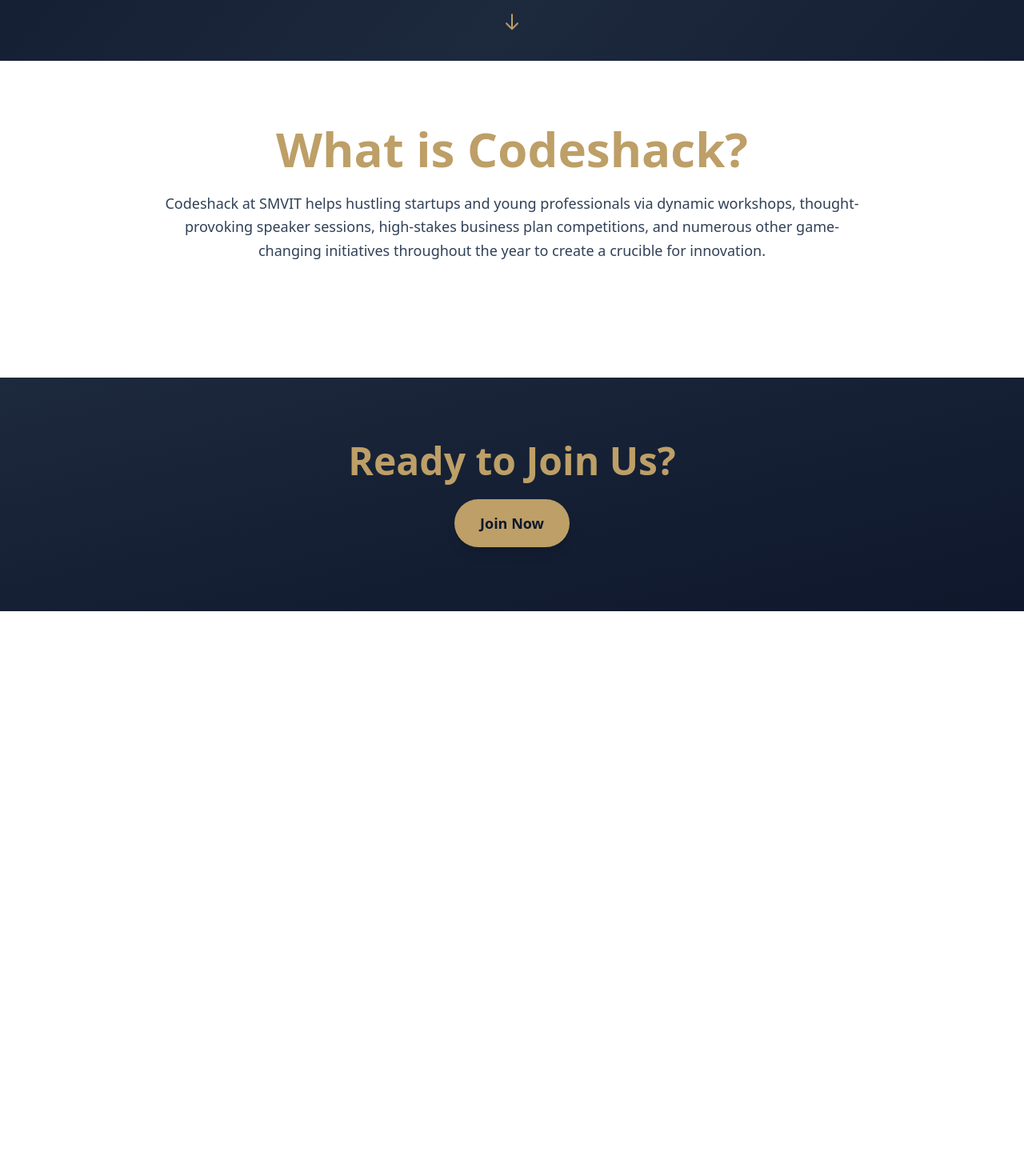
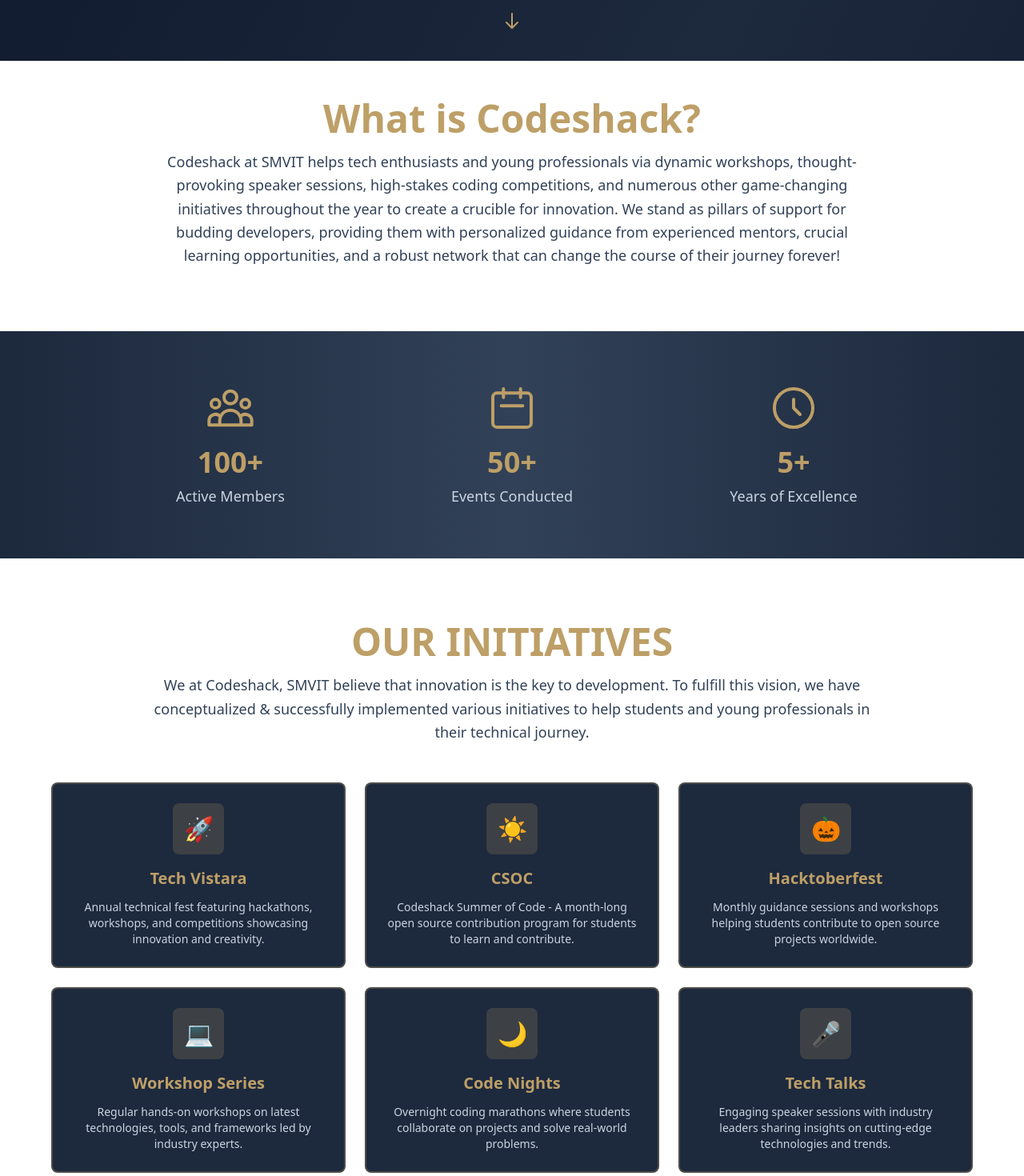
Before and after one commit to ayushkumar320/projectCharlie, a React (Vite) app: page / in a window 1280 px wide. Shown: the part 740-2210 px from the top of the page at 80% size. Before the commit the page ends 1504 px from the top, so only its background shows below. Built offline with nearby package versions, Linux system fonts and the light colour scheme.

Commit message:
added more pages

```diff
--- a/src/components/Home.jsx
+++ b/src/components/Home.jsx
@@ -248,19 +248,204 @@
         </div>
       </section>
 
-      <section id="about" className="relative py-20 bg-white text-slate-900">
+      <section id="about" className="relative py-12 bg-white text-slate-900">
         <div className="container mx-auto px-4 sm:px-6">
-          <div className="text-center mb-16">
-            <h2 className="text-4xl sm:text-5xl lg:text-6xl font-bold text-[#BD9f67] mb-6">
+          <div className="text-center mb-8">
+            <h2 className="text-4xl sm:text-5xl font-bold text-[#BD9f67] mb-4">
               What is Codeshack?
             </h2>
             <p className="text-base sm:text-lg max-w-4xl mx-auto leading-relaxed text-slate-700">
-              Codeshack at SMVIT helps hustling startups and young professionals
+              Codeshack at SMVIT helps tech enthusiasts and young professionals
               via dynamic workshops, thought-provoking speaker sessions,
-              high-stakes business plan competitions, and numerous other
-              game-changing initiatives throughout the year to create a crucible
-              for innovation.
+              high-stakes coding competitions, and numerous other game-changing
+              initiatives throughout the year to create a crucible for
+              innovation. We stand as pillars of support for budding developers,
+              providing them with personalized guidance from experienced
+              mentors, crucial learning opportunities, and a robust network that
+              can change the course of their journey forever!
             </p>
+          </div>
+        </div>
+      </section>
+
+      {/* Statistics Section */}
+      <section className="relative py-16 bg-gradient-to-r from-slate-800 via-slate-700 to-slate-800">
+        <div className="container mx-auto px-4 sm:px-6">
+          <div className="grid grid-cols-1 md:grid-cols-3 gap-8 max-w-5xl mx-auto">
+            <div className="text-center">
+              <div className="flex justify-center mb-4">
+                <svg
+                  className="w-16 h-16 text-[#BD9f67]"
+                  fill="none"
+                  stroke="currentColor"
+                  viewBox="0 0 24 24"
+                >
+                  <path
+                    strokeLinecap="round"
+                    strokeLinejoin="round"
+                    strokeWidth={1.5}
+                    d="M17 20h5v-2a3 3 0 00-5.356-1.857M17 20H7m10 0v-2c0-.656-.126-1.283-.356-1.857M7 20H2v-2a3 3 0 015.356-1.857M7 20v-2c0-.656.126-1.283.356-1.857m0 0a5.002 5.002 0 019.288 0M15 7a3 3 0 11-6 0 3 3 0 016 0zm6 3a2 2 0 11-4 0 2 2 0 014 0zM7 10a2 2 0 11-4 0 2 2 0 014 0z"
+                  />
+                </svg>
+              </div>
+              <div className="text-4xl font-bold text-[#BD9f67] mb-2">100+</div>
+              <div className="text-slate-300 text-lg">Active Members</div>
+            </div>
+
+            <div className="text-center">
+              <div className="flex justify-center mb-4">
+                <svg
+                  className="w-16 h-16 text-[#BD9f67]"
+                  fill="none"
+                  stroke="currentColor"
+                  viewBox="0 0 24 24"
+                >
+                  <path
+                    strokeLinecap="round"
+                    strokeLinejoin="round"
+                    strokeWidth={1.5}
+                    d="M8 7V3m8 4V3m-9 8h10M5 21h14a2 2 0 002-2V7a2 2 0 00-2-2H5a2 2 0 00-2 2v12a2 2 0 002 2z"
+                  />
+                </svg>
+              </div>
+              <div className="text-4xl font-bold text-[#BD9f67] mb-2">50+</div>
+              <div className="text-slate-300 text-lg">Events Conducted</div>
+            </div>
+
+            <div className="text-center">
+              <div className="flex justify-center mb-4">
+                <svg
+                  className="w-16 h-16 text-[#BD9f67]"
+                  fill="none"
+                  stroke="currentColor"
+                  viewBox="0 0 24 24"
+                >
+                  <path
+                    strokeLinecap="round"
+                    strokeLinejoin="round"
+                    strokeWidth={1.5}
+                    d="M12 8v4l3 3m6-3a9 9 0 11-18 0 9 9 0 0118 0z"
+                  />
+                </svg>
+              </div>
+              <div className="text-4xl font-bold text-[#BD9f67] mb-2">5+</div>
+              <div className="text-slate-300 text-lg">Years of Excellence</div>
+            </div>
+          </div>
+        </div>
+      </section>
+
+      {/* Our Initiatives Section */}
+      <section className="relative py-20 bg-white text-slate-900">
+        <div className="container mx-auto px-4 sm:px-6">
+          <div className="text-center mb-12">
+            <h2 className="text-4xl sm:text-5xl font-bold text-[#BD9f67] mb-4">
+              OUR INITIATIVES
+            </h2>
+            <p className="text-base sm:text-lg max-w-4xl mx-auto leading-relaxed text-slate-700">
+              We at Codeshack, SMVIT believe that innovation is the key to
+              development. To fulfill this vision, we have conceptualized &
+              successfully implemented various initiatives to help students and
+              young professionals in their technical journey.
+            </p>
+          </div>
+
+          <div className="grid grid-cols-1 md:grid-cols-2 lg:grid-cols-3 gap-6 max-w-6xl mx-auto">
+            {/* Tech Vistara */}
+            <div className="bg-slate-800 p-6 rounded-lg border-2 border-[#BD9f67]/30 hover:border-[#BD9f67] hover:scale-105 transition-all duration-300 group cursor-pointer">
+              <div className="flex items-center justify-center mb-4">
+                <div className="w-16 h-16 bg-[#BD9f67]/20 rounded-lg flex items-center justify-center group-hover:bg-[#BD9f67]/30 transition-colors duration-300">
+                  <span className="text-3xl">🚀</span>
+                </div>
+              </div>
+              <h3 className="text-xl font-bold text-[#BD9f67] mb-3 text-center">
+                Tech Vistara
+              </h3>
+              <p className="text-slate-300 text-center text-sm">
+                Annual technical fest featuring hackathons, workshops, and
+                competitions showcasing innovation and creativity.
+              </p>
+            </div>
+
+            {/* Codeshack Summer of Code */}
+            <div className="bg-slate-800 p-6 rounded-lg border-2 border-[#BD9f67]/30 hover:border-[#BD9f67] hover:scale-105 transition-all duration-300 group cursor-pointer">
+              <div className="flex items-center justify-center mb-4">
+                <div className="w-16 h-16 bg-[#BD9f67]/20 rounded-lg flex items-center justify-center group-hover:bg-[#BD9f67]/30 transition-colors duration-300">
+                  <span className="text-3xl">☀️</span>
+                </div>
+              </div>
+              <h3 className="text-xl font-bold text-[#BD9f67] mb-3 text-center">
+                CSOC
+              </h3>
+              <p className="text-slate-300 text-center text-sm">
+                Codeshack Summer of Code - A month-long open source contribution
+                program for students to learn and contribute.
+              </p>
+            </div>
+
+            {/* Hacktoberfest */}
+            <div className="bg-slate-800 p-6 rounded-lg border-2 border-[#BD9f67]/30 hover:border-[#BD9f67] hover:scale-105 transition-all duration-300 group cursor-pointer">
+              <div className="flex items-center justify-center mb-4">
+                <div className="w-16 h-16 bg-[#BD9f67]/20 rounded-lg flex items-center justify-center group-hover:bg-[#BD9f67]/30 transition-colors duration-300">
+                  <span className="text-3xl">🎃</span>
+                </div>
+              </div>
+              <h3 className="text-xl font-bold text-[#BD9f67] mb-3 text-center">
+                Hacktoberfest
+              </h3>
+              <p className="text-slate-300 text-center text-sm">
+                Monthly guidance sessions and workshops helping students
+                contribute to open source projects worldwide.
+              </p>
+            </div>
+
+            {/* Workshop Series */}
+            <div className="bg-slate-800 p-6 rounded-lg border-2 border-[#BD9f67]/30 hover:border-[#BD9f67] hover:scale-105 transition-all duration-300 group cursor-pointer">
+              <div className="flex items-center justify-center mb-4">
+                <div className="w-16 h-16 bg-[#BD9f67]/20 rounded-lg flex items-center justify-center group-hover:bg-[#BD9f67]/30 transition-colors duration-300">
+                  <span className="text-3xl">💻</span>
+                </div>
+              </div>
+              <h3 className="text-xl font-bold text-[#BD9f67] mb-3 text-center">
+                Workshop Series
+              </h3>
+              <p className="text-slate-300 text-center text-sm">
+                Regular hands-on workshops on latest technologies, tools, and
+                frameworks led by industry experts.
+              </p>
+            </div>
+
+            {/* Code Nights */}
+            <div className="bg-slate-800 p-6 rounded-lg border-2 border-[#BD9f67]/30 hover:border-[#BD9f67] hover:scale-105 transition-all duration-300 group cursor-pointer">
+              <div className="flex items-center justify-center mb-4">
+                <div className="w-16 h-16 bg-[#BD9f67]/20 rounded-lg flex items-center justify-center group-hover:bg-[#BD9f67]/30 transition-colors duration-300">
+                  <span className="text-3xl">🌙</span>
+                </div>
+              </div>
+              <h3 className="text-xl font-bold text-[#BD9f67] mb-3 text-center">
+                Code Nights
+              </h3>
+              <p className="text-slate-300 text-center text-sm">
+                Overnight coding marathons where students collaborate on
+                projects and solve real-world problems.
+              </p>
+            </div>
+
+            {/* Tech Talks */}
+            <div className="bg-slate-800 p-6 rounded-lg border-2 border-[#BD9f67]/30 hover:border-[#BD9f67] hover:scale-105 transition-all duration-300 group cursor-pointer">
+              <div className="flex items-center justify-center mb-4">
+                <div className="w-16 h-16 bg-[#BD9f67]/20 rounded-lg flex items-center justify-center group-hover:bg-[#BD9f67]/30 transition-colors duration-300">
+                  <span className="text-3xl">🎤</span>
+                </div>
+              </div>
+              <h3 className="text-xl font-bold text-[#BD9f67] mb-3 text-center">
+                Tech Talks
+              </h3>
+              <p className="text-slate-300 text-center text-sm">
+                Engaging speaker sessions with industry leaders sharing insights
+                on cutting-edge technologies and trends.
+              </p>
+            </div>
           </div>
         </div>
       </section>
```
